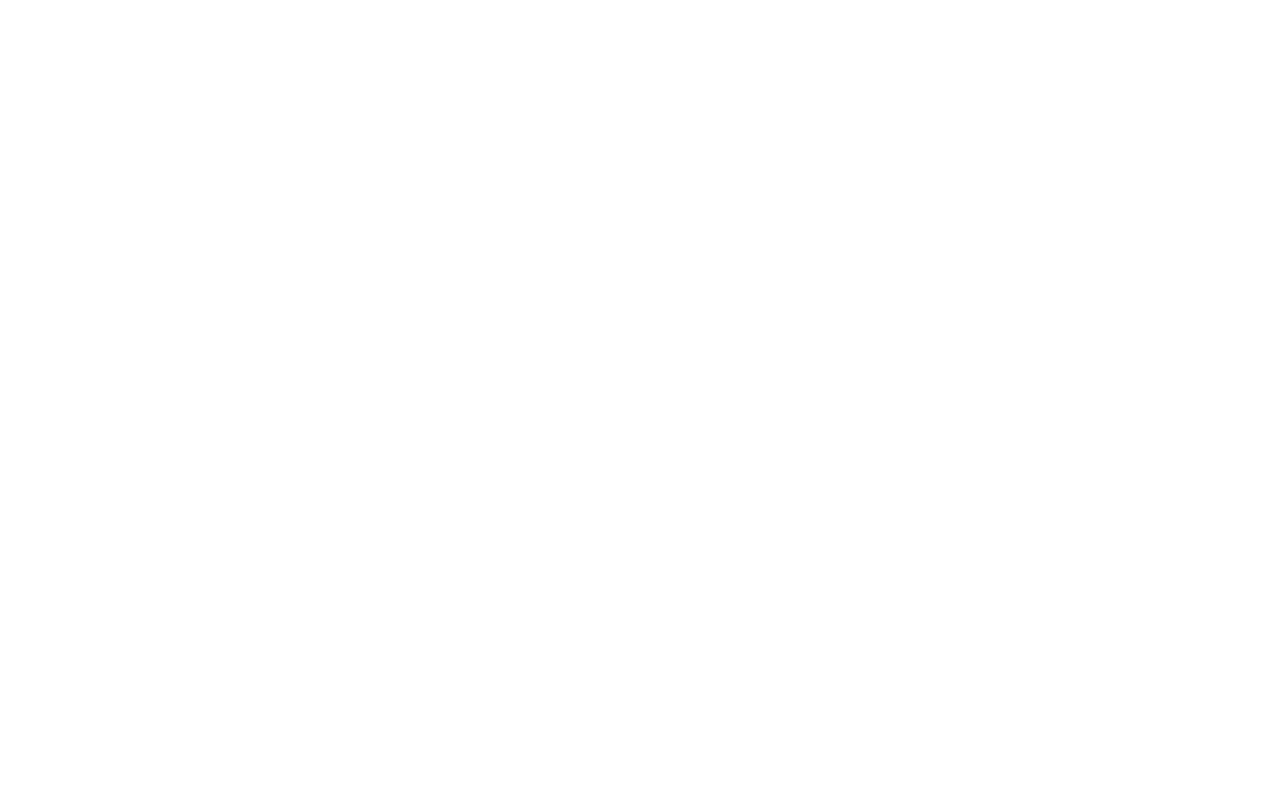
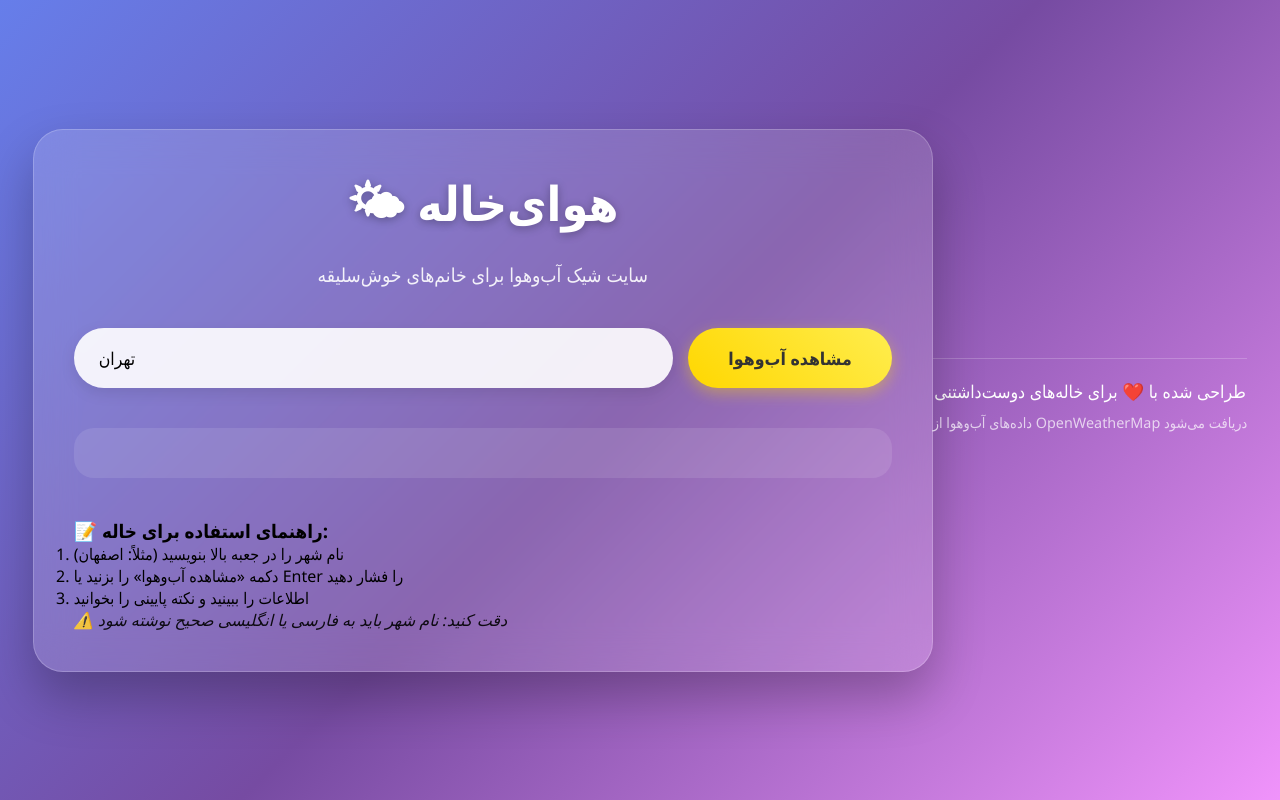
Before and after one commit to erfanshahani/react-weather-app, a React (Vite) app in the folder weather-app/: page / in a window 1280 px wide. Built offline with nearby package versions, Linux system fonts and the light colour scheme.

Commit message:
feat: add style css & fix: text jsx

```diff
--- a/weather-app/src/App.css
+++ b/weather-app/src/App.css
@@ -0,0 +1,298 @@
+* {
+  margin: 0;
+  padding: 0;
+  box-sizing: border-box;
+  font-family: 'Segoe UI', Tahoma, Geneva, Verdana, sans-serif;
+}
+
+.app {
+  min-height: 100vh;
+  background: linear-gradient(135deg, #667eea 0%, #764ba2 50%, #f093fb 100%);
+  padding: 20px;
+  display: flex;
+  justify-content: center;
+  align-items: center;
+}
+
+.container {
+  max-width: 900px;
+  width: 100%;
+  background: rgba(255, 255, 255, 0.15);
+  backdrop-filter: blur(20px);
+  border-radius: 30px;
+  padding: 40px;
+  box-shadow: 0 25px 50px rgba(0, 0, 0, 0.25);
+  border: 1px solid rgba(255, 255, 255, 0.2);
+}
+
+/* هدر */
+header {
+  text-align: center;
+  margin-bottom: 40px;
+  color: white;
+}
+
+header h1 {
+  font-size: 3rem;
+  margin-bottom: 10px;
+  text-shadow: 0 2px 10px rgba(0, 0, 0, 0.3);
+}
+
+header p {
+  font-size: 1.2rem;
+  opacity: 0.9;
+}
+
+/* جستجو */
+.search-box {
+  display: flex;
+  gap: 15px;
+  margin-bottom: 40px;
+  flex-wrap: wrap;
+}
+
+.search-input {
+  flex: 1;
+  min-width: 250px;
+  padding: 18px 25px;
+  border: none;
+  border-radius: 50px;
+  font-size: 1.1rem;
+  background: rgba(255, 255, 255, 0.9);
+  box-shadow: 0 5px 15px rgba(0, 0, 0, 0.1);
+  transition: all 0.3s;
+}
+
+.search-input:focus {
+  outline: none;
+  background: white;
+  box-shadow: 0 8px 25px rgba(0, 0, 0, 0.2);
+  transform: translateY(-2px);
+}
+
+.search-btn {
+  padding: 18px 40px;
+  border: none;
+  border-radius: 50px;
+  background: linear-gradient(45deg, #FFD700, #FFED4E);
+  color: #333;
+  font-size: 1.1rem;
+  font-weight: bold;
+  cursor: pointer;
+  transition: all 0.3s;
+  box-shadow: 0 5px 15px rgba(255, 215, 0, 0.4);
+}
+
+.search-btn:hover:not(:disabled) {
+  transform: translateY(-3px);
+  box-shadow: 0 10px 20px rgba(255, 215, 0, 0.6);
+}
+
+.search-btn:disabled {
+  opacity: 0.7;
+  cursor: not-allowed;
+}
+
+/* کارت آب‌وهوا */
+.weather-card {
+  background: linear-gradient(135deg, rgba(255, 255, 255, 0.25), rgba(255, 255, 255, 0.1));
+  border-radius: 25px;
+  padding: 35px;
+  margin-bottom: 40px;
+  color: white;
+  border: 1px solid rgba(255, 255, 255, 0.2);
+  animation: fadeIn 0.5s ease;
+}
+
+@keyframes fadeIn {
+  from { opacity: 0; transform: translateY(20px); }
+  to { opacity: 1; transform: translateY(0); }
+}
+
+.city-name {
+  text-align: center;
+  margin-bottom: 30px;
+}
+
+.city-name h2 {
+  font-size: 2.5rem;
+  margin-bottom: 5px;
+}
+
+.city-name p {
+  font-size: 1.2rem;
+  opacity: 0.8;
+}
+
+.weather-main {
+  display: flex;
+  justify-content: space-around;
+  align-items: center;
+  flex-wrap: wrap;
+  gap: 30px;
+  margin-bottom: 40px;
+}
+
+.temp-section {
+  text-align: center;
+}
+
+.temperature {
+  font-size: 5rem;
+  font-weight: 300;
+  line-height: 1;
+  text-shadow: 0 5px 15px rgba(0, 0, 0, 0.3);
+}
+
+.feels-like {
+  font-size: 1.2rem;
+  opacity: 0.8;
+  margin-top: 10px;
+}
+
+.weather-icon {
+  text-align: center;
+}
+
+.weather-icon img {
+  width: 150px;
+  height: 150px;
+  filter: drop-shadow(0 5px 10px rgba(0, 0, 0, 0.3));
+}
+
+.weather-desc {
+  font-size: 1.5rem;
+  margin-top: 10px;
+  text-transform: capitalize;
+}
+
+/* جزئیات */
+.details-grid {
+  display: grid;
+  grid-template-columns: repeat(auto-fit, minmax(150px, 1fr));
+  gap: 20px;
+  margin-bottom: 30px;
+}
+
+.detail-item {
+  background: rgba(255, 255, 255, 0.1);
+  padding: 20px;
+  border-radius: 15px;
+  text-align: center;
+  backdrop-filter: blur(10px);
+  border: 1px solid rgba(255, 255, 255, 0.1);
+}
+
+.label {
+  display: block;
+  font-size: 0.9rem;
+  opacity: 0.8;
+  margin-bottom: 8px;
+}
+
+.value {
+  display: block;
+  font-size: 1.8rem;
+  font-weight: bold;
+}
+
+/* نکته */
+.tips {
+  background: rgba(255, 255, 255, 0.2);
+  padding: 20px;
+  border-radius: 15px;
+  text-align: center;
+  font-size: 1.2rem;
+  border-left: 5px solid #FFD700;
+}
+
+/* راهنما */
+.instructions {
+  background: rgba(255, 255, 255, 0.1);
+  padding: 25px;
+  border-radius: 20px;
+  margin-bottom: 40px;
+  color: white;
+}
+
+.instructions h3 {
+  margin-bottom: 15px;
+  font-size: 1.5rem;
+}
+
+.instructions ol {
+  margin-left: 25px;
+  margin-bottom: 15px;
+  font-size: 1.1rem;
+  line-height: 1.6;
+}
+
+.instructions li {
+  margin-bottom: 10px;
+}
+
+.note {
+  font-style: italic;
+  opacity: 0.9;
+  font-size: 1rem;
+}
+/* فوتر */
+footer {
+  text-align: center;
+  color: white;
+  padding-top: 20px;
+  border-top: 1px solid rgba(255, 255, 255, 0.2);
+}
+
+footer p {
+  margin-bottom: 10px;
+  font-size: 1.1rem;
+}
+
+.footer-note {
+  font-size: 0.9rem;
+  opacity: 0.7;
+}
+
+/* ریسپانسیو */
+@media (max-width: 768px) {
+  .container {
+    padding: 25px;
+    margin: 10px;
+  }
+
+  header h1 {
+    font-size: 2.2rem;
+  }
+
+  .search-box {
+    flex-direction: column;
+  }
+
+  .search-input, .search-btn {
+    width: 100%;
+  }
+
+  .temperature {
+    font-size: 4rem;
+  }
+
+  .weather-icon img {
+    width: 120px;
+    height: 120px;
+  }
+
+  .details-grid {
+    grid-template-columns: repeat(2, 1fr);
+  }
+}
+
+@media (max-width: 480px) {
+  .details-grid {
+    grid-template-columns: 1fr;
+  }
+
+  .temperature {
+    font-size: 3.5rem;
+  }
+}
--- a/weather-app/src/App.jsx
+++ b/weather-app/src/App.jsx
@@ -2,12 +2,140 @@
 import './App.css';
 
 function App() {
+  const [city, setCity] = useState('تهران');
+  const [weather, setWeather] = useState(null);
+  const [loading, setLoading] = useState(false);
+
+  // 🔑 کلید API خودت را اینجا بگذار
   const API_KEY = '3588bc818593915563499238cac95b0a';
+
+  const fetchWeather = async () => {
+    if (!city.trim()) return;
+
+    setLoading(true);
+    try {
+      const response = await fetch(
+        `https://api.openweathermap.org/data/2.5/weather?q=${city}&appid=${API_KEY}&units=metric&lang=fa`
+      );
+      const data = await response.json();
+      if (data.cod === 200) {
+        setWeather(data);
+      } else {
+        alert('شهر یافت نشد!');
+      }
+    } catch (error) {
+      alert('خطا در دریافت اطلاعات!');
+    }
+    setLoading(false);
+  };
+
+  // فشار دادن Enter برای جستجو
+  const handleKeyPress = (e) => {
+    if (e.key === 'Enter') {
+      fetchWeather();
+    }
+  };
+
   return (
-    <>
+    <div className="app">
+      <div className="container">
+        {/* هدر */}
+        <header>
+          <h1>🌤 هوای‌خاله</h1>
+          <p>سایت شیک آب‌وهوا برای خانم‌های خوش‌سلیقه</p>
+        </header>
 
-    </>
-  )
+        {/* جستجو */}
+        <div className="search-box">
+          <input
+            type="text"
+            placeholder="نام شهر را وارد کنید..."
+            value={city}
+            onChange={(e) => setCity(e.target.value)}
+            onKeyPress={handleKeyPress}
+            className="search-input"
+          />
+          <button
+            onClick={fetchWeather}
+            className="search-btn"
+            disabled={loading}
+          >
+            {loading ? 'در حال دریافت...' : 'مشاهده آب‌وهوا'}
+          </button>
+        </div>
+
+        {/* نمایش نتیجه */}
+        {weather && (
+          <div className="weather-card">
+            <div className="city-name">
+              <h2>{weather.name}</h2>
+              <p>ایران</p>
+            </div>
+
+            <div className="weather-main">
+              <div className="temp-section">
+                <p className="temperature">{Math.round(weather.main.temp)}°C</p>
+                <p className="feels-like">احساس واقعی: {Math.round(weather.main.feels_like)}°C</p>
+              </div>
+
+              <div className="weather-icon">
+                <img
+                  src={`http://openweathermap.org/img/wn/${weather.weather[0].icon}@4x.png`}
+                  alt={weather.weather[0].description}
+                />
+                <p className="weather-desc">{weather.weather[0].description}</p>
+              </div>
+            </div>
+
+            <div className="details-grid">
+              <div className="detail-item">
+                <span className="label">رطوبت</span>
+                <span className="value">{weather.main.humidity}%</span>
+              </div>
+              <div className="detail-item">
+                <span className="label">باد</span>
+                <span className="value">{weather.wind.speed} m/s</span>
+              </div>
+              <div className="detail-item">
+                <span className="label">فشار</span>
+                <span className="value">{weather.main.pressure} hPa</span>
+              </div>
+              <div className="detail-item">
+                <span className="label">دید</span>
+                <span className="value">{weather.visibility / 1000} km</span>
+              </div>
+            </div>
+
+            <div className="tips">
+              💡 نکته روز: {
+                weather.weather[0].main === 'Rain' ? 'چتر همراه داشته باشید' :
+                weather.main.temp > 30 ? 'آب زیاد بنوشید' :
+                'روز خوبی برای پیاده‌روی است'
+              }
+            </div>
+          </div>
+        )}
+
+        {/* راهنما */}
+        <div className="instructions"></div>
+        <h3>📝 راهنمای استفاده برای خاله:</h3>
+          <ol>
+            <li>نام شهر را در جعبه بالا بنویسید (مثلاً: اصفهان)</li>
+            <li>دکمه «مشاهده آب‌وهوا» را بزنید یا Enter را فشار دهید</li>
+            <li>اطلاعات را ببینید و نکته پایینی را بخوانید</li>
+          </ol>
+          <p className="note">⚠️ دقت کنید: نام شهر باید به فارسی یا انگلیسی صحیح نوشته شود</p>
+        </div>
+
+        {/* فوتر */}
+        <footer>
+          <p>طراحی شده با ❤️ برای خاله‌های دوست‌داشتنی</p>
+          <p className="footer-note">داده‌های آب‌وهوا از OpenWeatherMap دریافت می‌شود</p>
+        </footer>
+      </div>
+
+  );
+
 }
 
 export default App;
```
